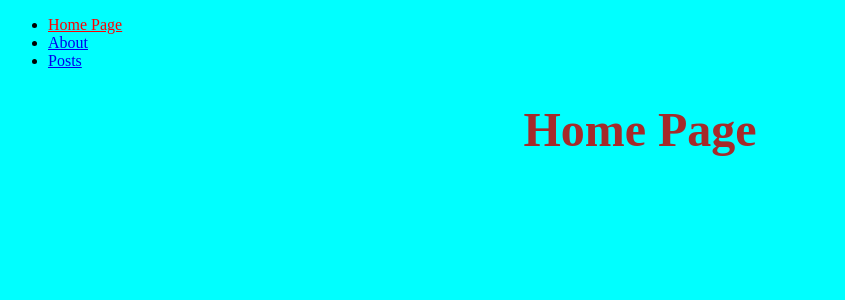
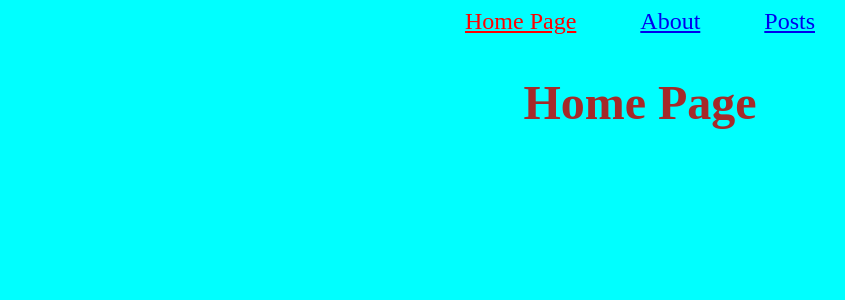
Before and after one commit to MegaEmme/react-router, a React (Vite) app: page / in a window 1280 px wide. Shown: the top 300 px of the page, without its empty margins (0-845 px from the left). Built offline with nearby package versions, Linux system fonts and the light colour scheme.

Commit message:
feat: refined code

```diff
--- a/src/index.css
+++ b/src/index.css
@@ -1,3 +1,9 @@
+*{
+    margin: 0;
+    padding: 0;
+    box-sizing: border-box;
+}
+
 body{
     background-color: aqua;
 }
@@ -6,24 +12,48 @@
     text-align: center;
     font-size: 3rem;
     color: brown;
+    margin-bottom: 2rem;
 }
 
 h2{
     color: blueviolet;
+    margin-bottom: 1.5rem;
+}
+
+p{
+    margin-bottom: 1.5rem;
+    text-align: left;
 }
 
 h4{
     color: chocolate;
 }
 
+ul{
+    list-style: none;
+    font-size: 1.5rem;
+    display: flex;
+    justify-content: center;
+    margin-bottom: 2rem;
+}
+
+li{
+    margin: .5rem 2rem;
+}
+
 .active {
     color: red;
 }
 
+.container{
+    margin: 0 auto;
+    max-width: 90%;
+}
 .post-card{
     background-color: wheat;
     border: 1px solid black;
     border-radius: 1.5rem;
     text-align: center;
-    margin-bottom: 1rem;
+    margin-bottom: 1.5rem;
+    padding: 2rem;
 }
--- a/src/pages/About.jsx
+++ b/src/pages/About.jsx
@@ -1,13 +1,4 @@
-import { useEffect } from "react"
-import MainNav from "../components/MainNav"
-
 const About = () => {
-    useEffect(() => {
-        console.log('mount component About')
-        return () => {
-            console.log('unmount component About')
-        }
-    }, [])
 
     return <div>
         <h1>About</h1>
--- a/src/pages/Home.jsx
+++ b/src/pages/Home.jsx
@@ -1,12 +1,4 @@
-import { useEffect } from "react";
-
 const Home = () => {
-    useEffect(() => {
-        console.log('mount component Home')
-        return () => {
-            console.log('unmount cmponent Home')
-        }
-    }, [])
 
     return <div>
         <h1>Home Page</h1>
--- a/src/pages/Posts.jsx
+++ b/src/pages/Posts.jsx
@@ -2,15 +2,8 @@
 import { useEffect, useState } from "react";
 
 const Posts = () => {
-    // useEffect(() => {
-    //     console.log('mount component Posts')
-    //     return () => {
-    //         console.log('unmount component Posts')
-    //     }
-    // }, [])
 
     const [postsData, setPostsData] = useState([])
-
     const endpoint = "https://jsonplaceholder.typicode.com/posts";
 
     function getPosts() {
@@ -24,10 +17,10 @@
             })
     }
     useEffect(getPosts, []);
-    console.log(postsData);
 
     return <div>
         <h1>Lista Posts</h1>
+        <div className="container">
             {postsData.map((element) => (
                 <div className="post-card" key={element.id}>
                     <h2>Titolo:{element.title}</h2>
@@ -36,6 +29,7 @@
                 </div>
             ))}
         </div>
+    </div>
 }
 
 export default Posts;
```
Lines whose indentation alone changed are shown as unchanged.
